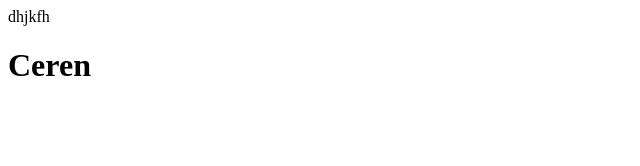
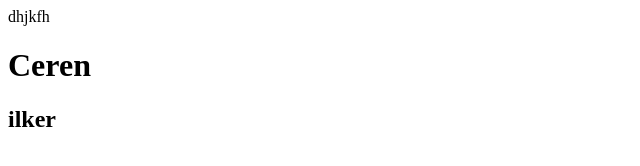
Before and after one commit to cerensudefirat/deneme5, a plain HTML site: page index.html in a window 1280 px wide. Shown: the full height of the page, 0-640 px from the left. Drawn offline with Linux system fonts and the light colour scheme.

Commit message:
5.commit

```diff
--- a/index.html
+++ b/index.html
@@ -8,5 +8,6 @@
 <body>
     dhjkfh
     <h1>Ceren</h1>
+    <h2>ilker</h2>
 </body>
 </html>
```
